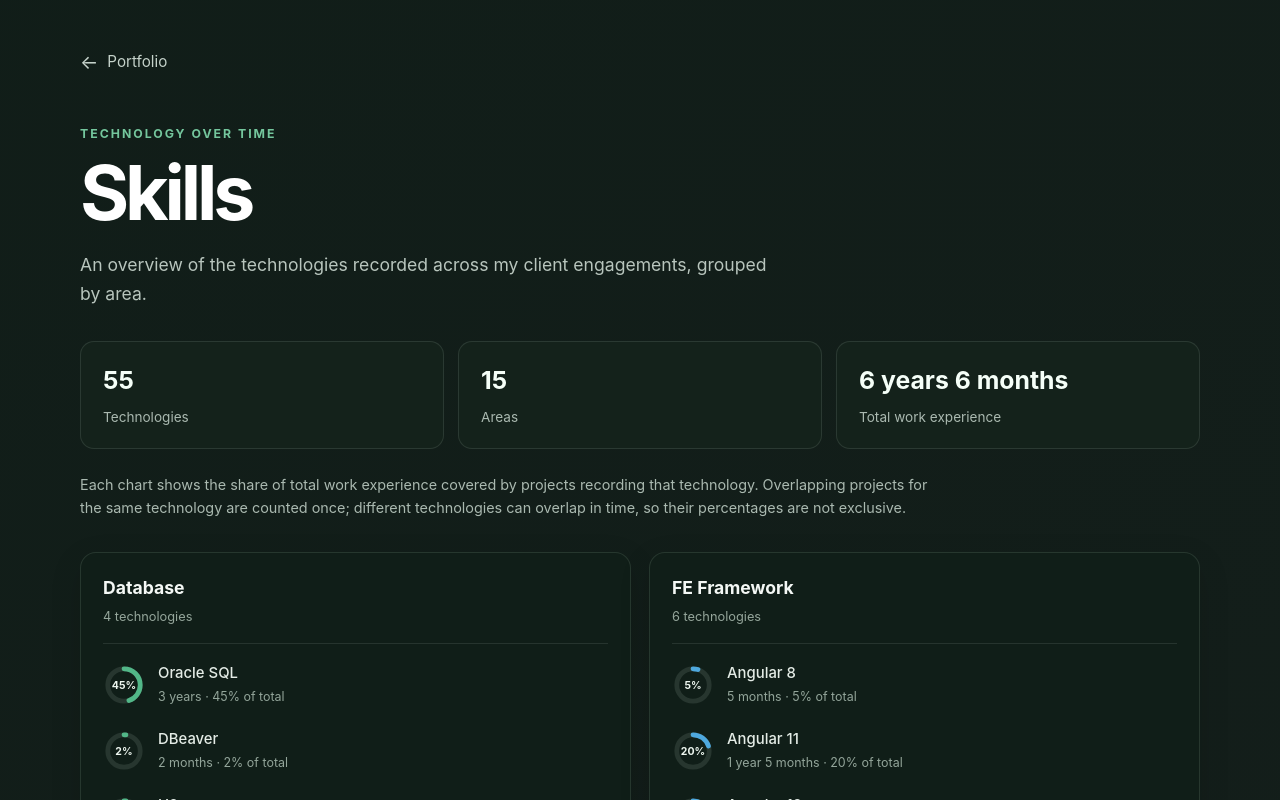
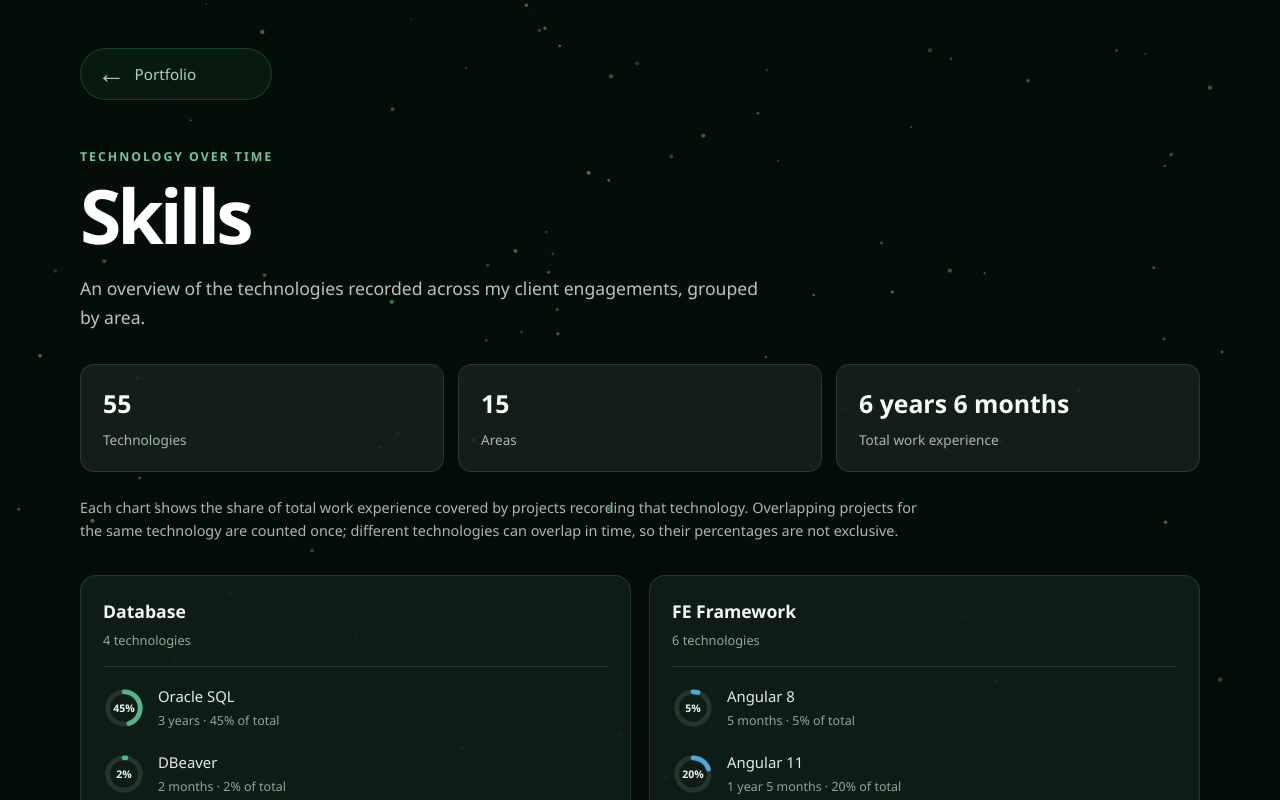
Before and after one commit to RiccardoViola/riccardoviola.github.io, an Angular app: page /skills in a window 1280 px wide. Shown: the top 800 px of the page. Built offline with nearby package versions, Linux system fonts and the light colour scheme.

Commit message:
fix: some css

```diff
--- a/src/app/pages/company-detail/company-detail.css
+++ b/src/app/pages/company-detail/company-detail.css
@@ -17,7 +17,10 @@
 .back-link {
   display: inline-flex;
   align-items: center;
+  justify-content: flex-start;
   gap: 0.6rem;
+  width: 12rem;
+  height: 3.25rem;
   margin-bottom: 2rem;
   padding: 0.6rem 1rem;
   border: 1px solid rgba(64, 145, 108, 0.3);
@@ -32,6 +35,25 @@
     border-color 0.2s ease,
     color 0.2s ease,
     transform 0.2s ease;
+}
+
+.back-link > span[aria-hidden='true'] {
+  display: inline-flex;
+  align-items: center;
+  justify-content: center;
+  flex: 0 0 1.75rem;
+  width: 1.75rem;
+  height: 1.75rem;
+  transform: translateY(-2px);
+  font-size: 1.75rem;
+  font-weight: 700;
+  line-height: 1;
+}
+
+.back-link .back-link-label {
+  width: auto;
+  height: auto;
+  line-height: 1.2;
 }
 
 .back-link:hover,
@@ -74,8 +96,7 @@
   border: 1px solid rgba(64, 145, 108, 0.24);
   border-radius: 16px;
   background:
-    linear-gradient(135deg, rgba(116, 198, 157, 0.055), transparent 46%),
-    rgba(10, 26, 15, 0.66);
+    linear-gradient(135deg, rgba(116, 198, 157, 0.055), transparent 46%), rgba(10, 26, 15, 0.66);
   box-shadow:
     0 8px 32px rgba(0, 0, 0, 0.24),
     inset 0 1px 0 rgba(116, 198, 157, 0.07);
--- a/src/app/pages/company-detail/company-detail.html
+++ b/src/app/pages/company-detail/company-detail.html
@@ -1,9 +1,14 @@
 <app-constellation-background />
 
 <main class="company-page">
-  <a class="back-link" routerLink="/" aria-label="Back to work experience">
+  <a
+    class="back-link"
+    routerLink="/"
+    fragment="companies-section"
+    aria-label="Back to work experience"
+  >
     <span aria-hidden="true">←</span>
-    Work experience
+    <span class="back-link-label">Work experience</span>
   </a>
 
   @if (loading()) {
--- a/src/app/pages/home/home.ts
+++ b/src/app/pages/home/home.ts
@@ -1,6 +1,6 @@
-import { Component, inject, OnInit } from '@angular/core';
+import { ChangeDetectorRef, Component, inject, OnInit } from '@angular/core';
 import { NgOptimizedImage } from '@angular/common';
-import { Router } from '@angular/router';
+import { ActivatedRoute, Router } from '@angular/router';
 import { Company } from '../../model/models';
 import { ConstellationBackgroundComponent } from '../../components/constellation-background/constellation-background';
 import { slugify } from '../../utils/slugify';
@@ -14,21 +14,43 @@ import { formatDate as formatIsoDate } from '../../utils/format-date';
 })
 export class HomeComponent implements OnInit {
   private router = inject(Router);
+  private route = inject(ActivatedRoute);
+  private changeDetector = inject(ChangeDetectorRef);
 
   companies: Company[] = [];
   showCompaniesSection = false;
+  private shouldScrollToCompanies = false;
 
   async ngOnInit(): Promise<void> {
+    this.route.fragment.subscribe((fragment) => {
+      if (fragment === 'companies-section') {
+        this.shouldScrollToCompanies = true;
+        this.showCompaniesSection = true;
+        if (this.companies.length > 0) {
+          this.scrollToCompanies();
+        }
+      }
+    });
+
     const companiesUrl = new URL('app/assets/data/companies.json', document.baseURI).href;
 
     try {
       const response = await fetch(companiesUrl);
       if (!response.ok) {
-        console.warn('Unable to load companies data:', response.status, response.statusText, companiesUrl);
+        console.warn(
+          'Unable to load companies data:',
+          response.status,
+          response.statusText,
+          companiesUrl,
+        );
         return;
       }
 
       this.companies = (await response.json()) as Company[];
+      this.changeDetector.markForCheck();
+      if (this.shouldScrollToCompanies) {
+        this.scrollToCompanies();
+      }
     } catch (error) {
       console.error('Error loading companies data from', companiesUrl, error);
     }
@@ -37,9 +59,12 @@ export class HomeComponent implements OnInit {
   scrollToCompanies(): void {
     this.showCompaniesSection = true;
     setTimeout(() => {
+      this.changeDetector.detectChanges();
       const el = document.getElementById('companies-section');
-      el?.scrollIntoView({ behavior: 'smooth' });
-    }, 0);
+      if (el) {
+        window.scrollTo(0, window.scrollY + el.getBoundingClientRect().top);
+      }
+    }, 50);
   }
 
   isString(value: unknown): value is string {
--- a/src/app/pages/skills/skills.css
+++ b/src/app/pages/skills/skills.css
@@ -1,8 +1,17 @@
+:host {
+  display: block;
+  min-height: 100vh;
+  color: #d6e8d8;
+  font-family: 'DM Sans', 'Segoe UI', sans-serif;
+  background-color: #050d09;
+}
+
 .skills-page {
+  position: relative;
+  z-index: 1;
   min-height: 100vh;
   padding: 48px 24px 80px;
   color: #f1f5f2;
-  background: linear-gradient(145deg, rgba(7, 20, 15, 0.96), rgba(9, 17, 15, 0.94));
 }
 
 .skills-content {
@@ -13,20 +22,56 @@
 .back-link {
   display: inline-flex;
   align-items: center;
-  gap: 9px;
-  color: #c5d2ca;
+  justify-content: flex-start;
+  gap: 0.6rem;
+  width: 12rem;
+  height: 3.25rem;
+  padding: 0.6rem 1rem;
+  border: 1px solid rgba(64, 145, 108, 0.3);
+  border-radius: 999px;
+  background: rgba(13, 43, 24, 0.48);
+  color: #a8d5b5;
+  backdrop-filter: blur(14px);
   font-size: 0.95rem;
   text-decoration: none;
-  transition: color 160ms ease;
+  transition:
+    background 0.2s ease,
+    border-color 0.2s ease,
+    color 0.2s ease,
+    transform 0.2s ease;
 }
 
 .back-link:hover,
 .back-link:focus-visible {
-  color: #74c69d;
+  transform: translateY(-1px);
+  border-color: rgba(64, 145, 108, 0.7);
+  background: rgba(45, 106, 79, 0.45);
+  color: #d8f3dc;
 }
 
-.back-link span {
-  font-size: 1.2rem;
+.back-link > span[aria-hidden='true'] {
+  display: inline-flex;
+  align-items: center;
+  justify-content: center;
+  flex: 0 0 1.75rem;
+  width: 1.75rem;
+  height: 1.75rem;
+  transform: translateY(-2px);
+  font-size: 1.75rem;
+  font-weight: 700;
+  line-height: 1;
+}
+
+.back-link .back-link-label {
+  width: auto;
+  height: auto;
+  line-height: 1.2;
+}
+
+@media (prefers-reduced-motion: reduce) {
+  .back-link {
+    transition: none;
+  }
 }
 
 .skills-header {
--- a/src/app/pages/skills/skills.html
+++ b/src/app/pages/skills/skills.html
@@ -1,8 +1,10 @@
+<app-constellation-background />
+
 <main class="skills-page">
   <div class="skills-content">
     <a class="back-link" routerLink="/" aria-label="Back to portfolio">
       <span aria-hidden="true">&larr;</span>
-      Portfolio
+      <span class="back-link-label">Portfolio</span>
     </a>
 
     <header class="skills-header">
--- a/src/app/pages/skills/skills.ts
+++ b/src/app/pages/skills/skills.ts
@@ -1,5 +1,6 @@
 import { ChangeDetectionStrategy, Component, OnInit, signal } from '@angular/core';
 import { RouterLink } from '@angular/router';
+import { ConstellationBackgroundComponent } from '../../components/constellation-background/constellation-background';
 import { Company, Technology } from '../../model/models';
 import {
   approximateDurationMonthsFromDays,
@@ -27,7 +28,7 @@ interface SkillCategory {
 
 @Component({
   selector: 'app-skills',
-  imports: [RouterLink],
+  imports: [RouterLink, ConstellationBackgroundComponent],
   templateUrl: './skills.html',
   styleUrls: ['./skills.css'],
   changeDetection: ChangeDetectionStrategy.OnPush,
```
